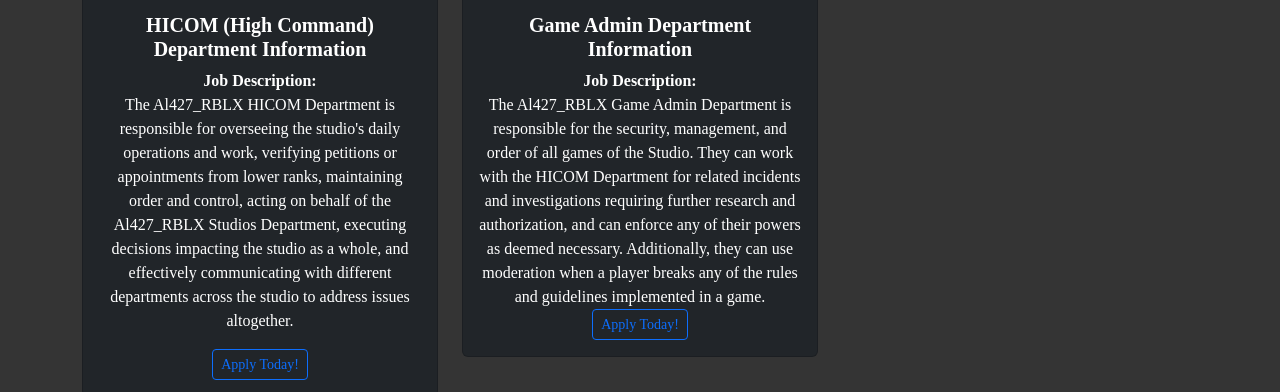
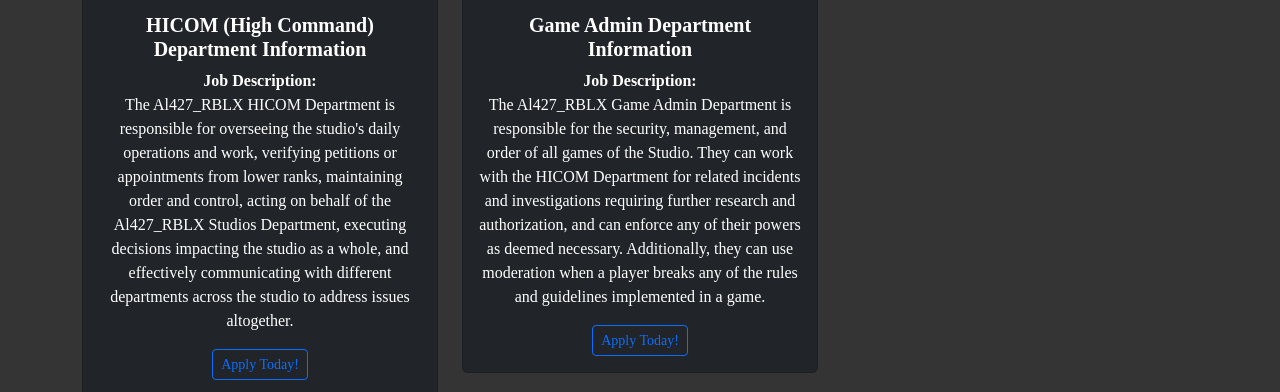
Before and after one commit to al427RBLX/ASWebsite, a website: page index.html in a window 1280 px wide. Shown: the part 376-768 px from the top of the page. Drawn offline with nearby package versions, Linux system fonts and the light colour scheme.

Commit message:
Fix closing paragraph tag in game admin description

```diff
--- a/index.html
+++ b/index.html
@@ -108,7 +108,7 @@
               The Al427_RBLX Game Admin Department is responsible for the security, management, and order of all games
               of the Studio. They can work with the HICOM Department for related incidents and investigations requiring
               further research and authorization, and can enforce any of their powers as deemed necessary. Additionally,
-              they can use moderation when a player breaks any of the rules and guidelines implemented in a game.
+              they can use moderation when a player breaks any of the rules and guidelines implemented in a game.</p>
               <button class="btn btn-outline-primary btn-sm" data-bs-toggle="modal"
                 data-bs-target="#gameadmin-modal">Apply Today!</button>
           </div>
```
